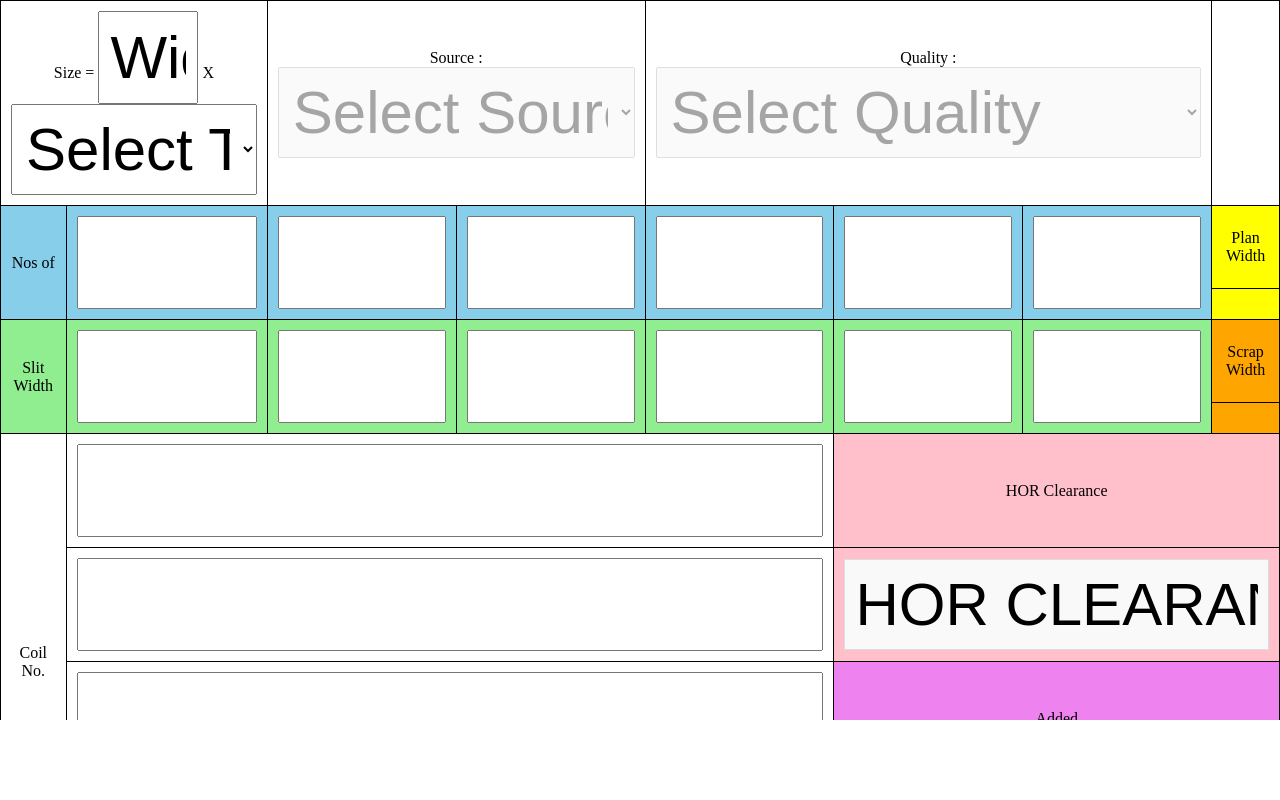
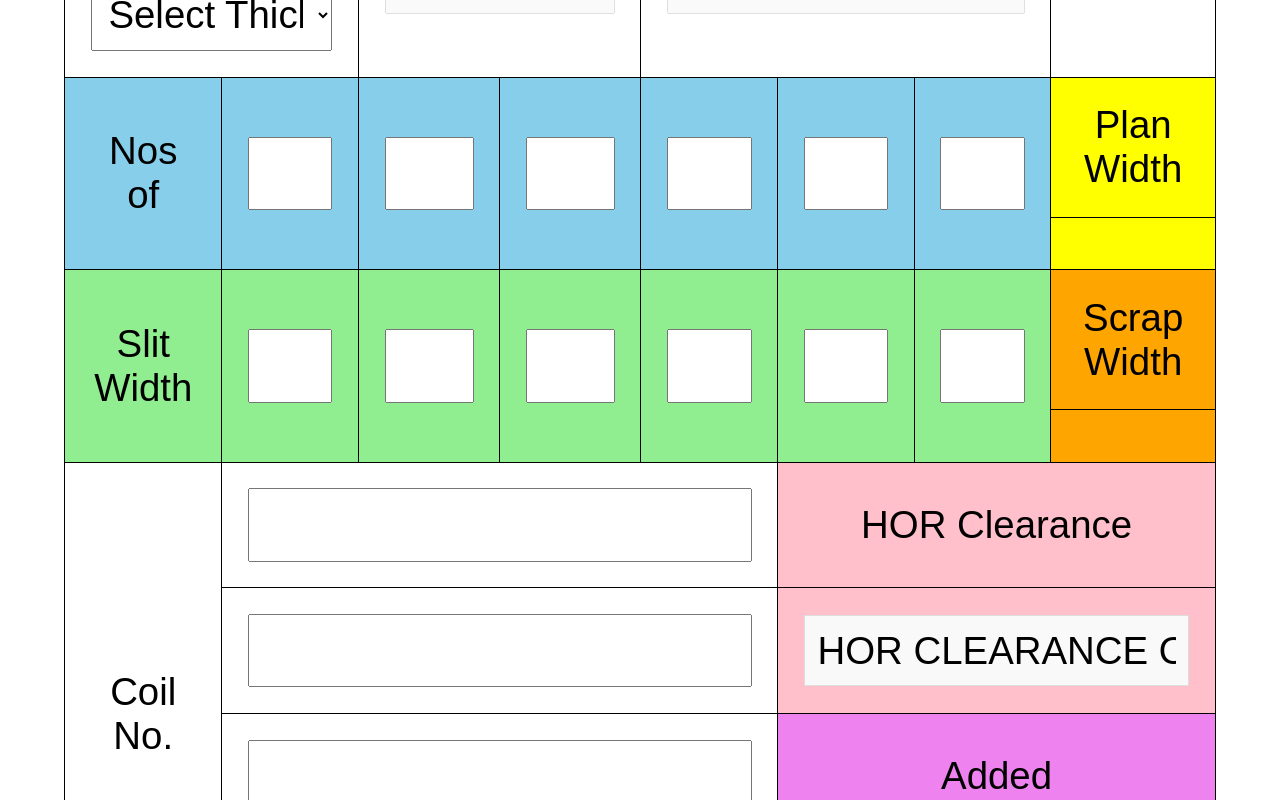
Before and after one commit to scientificpraveen/Tube-Products-India, a plain HTML site: page index.html in a window 1280 px wide. Drawn offline with Linux system fonts and the light colour scheme.

Commit message:
Update index.html

```diff
--- a/index.html
+++ b/index.html
@@ -3,26 +3,28 @@
     <meta name="viewport" content="width=device-width, initial-scale=1.0">
     <title>Tube Products India</title>
     <style>
+        /* Ensure the body has no margin and padding */
         body {
-            font-size: 60px;
             margin: 0;
             padding: 0;
+            font-family: Arial, sans-serif;
         }
 
-        /* Container for maintaining 16:9 aspect ratio */
+        /* Wrapper for the table, ensuring it takes the full screen size */
         .table-container {
-            position: relative;
-            width: 100%;
-            padding-bottom: 56.25%; /* Aspect ratio 16:9 */
-            height: 0;
+            display: flex;
+            justify-content: center;
+            align-items: center;
+            height: 100vh; /* Full viewport height */
+            width: 100vw; /* Full viewport width */
             overflow: hidden;
         }
 
         table {
-            position: absolute;
-            width: 100%;
-            height: 100%;
+            width: 90vw;  /* 90% of the viewport width */
+            height: 90vh; /* 90% of the viewport height */
             border-collapse: collapse;
+            font-size: 3vw; /* Font size relative to the viewport width */
         }
 
         table, th, td {
@@ -30,13 +32,15 @@
         }
 
         th, td {
-            padding: 10px;
+            padding: 2vw;
             text-align: center;
         }
 
         input, select {
-            font-size: 60px;
-            padding: 10px;
+            font-size: 3vw;  /* Font size relative to the viewport width */
+            padding: 1vw;
+            width: 100%;
+            box-sizing: border-box;
         }
 
         input[readonly] {
```
